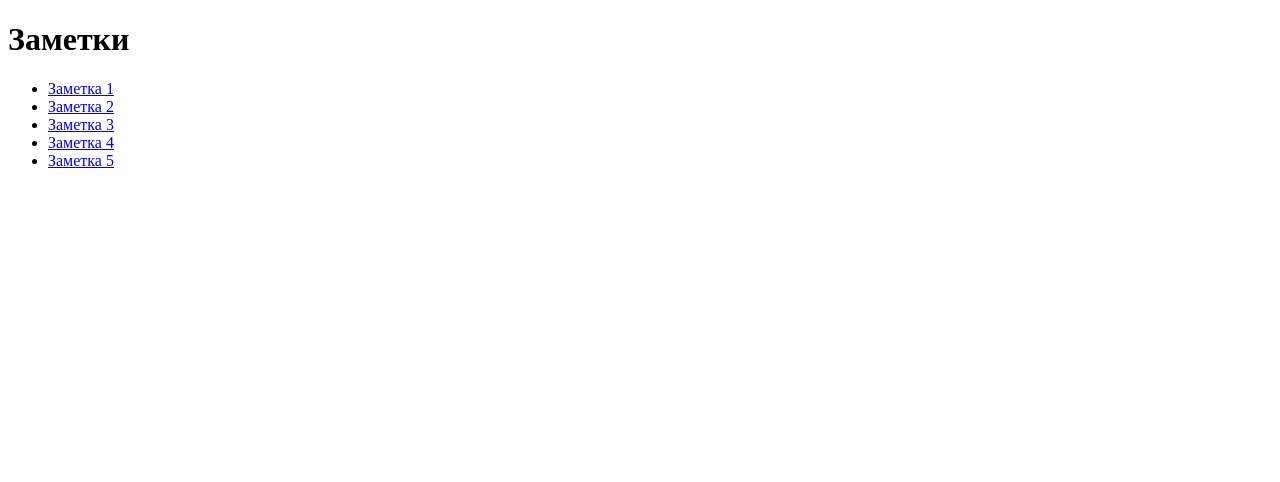
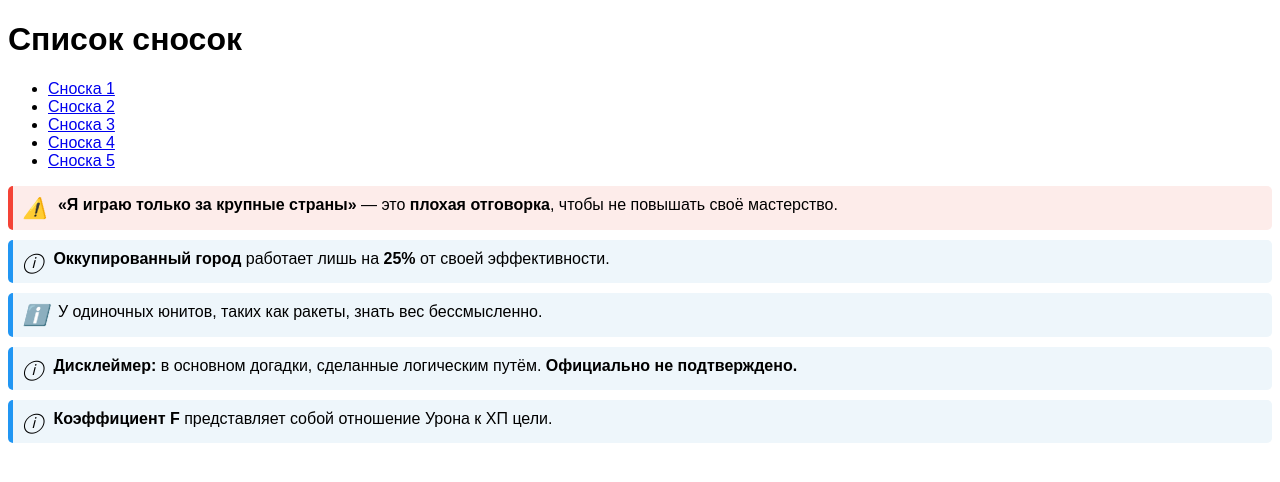
Before and after one commit to DenisBro227/ConWW3WikiSite_, a plain HTML site: page index.html in a window 1280 px wide. Drawn offline with Linux system fonts and the light colour scheme.

Commit message:
Update index.html

```diff
--- a/index.html
+++ b/index.html
@@ -1,17 +1,81 @@
 <!DOCTYPE html>
-<html>
-  <head>
+<html lang="ru">
+<head>
     <meta charset="UTF-8">
-    <title>Notes Index</title>
-  </head>
-  <body>
-    <h1>Заметки</h1>
+    <meta name="viewport" content="width=device-width, initial-scale=1.0">
+    <title>Notes</title>
+    <style>
+        body {
+            font-family: Arial, sans-serif;
+        }
+        .note {
+            display: flex;
+            align-items: flex-start;
+            padding: 10px;
+            border-radius: 5px;
+            margin: 10px 0;
+        }
+        .note i {
+            font-size: 20px;
+            margin-right: 10px;
+        }
+        .note .content {
+            max-width: 100%;
+        }
+        .note.warning {
+            background-color: #fdecea;
+            border-left: 5px solid #f44336;
+        }
+        .note.info {
+            background-color: #eef6fb;
+            border-left: 5px solid #2196f3;
+        }
+    </style>
+</head>
+<body>
+    <h1>Список сносок</h1>
     <ul>
-      <li><a href="notes1.html">Заметка 1</a></li>
-      <li><a href="notes2.html">Заметка 2</a></li>
-      <li><a href="notes3.html">Заметка 3</a></li>
-      <li><a href="notes4.html">Заметка 4</a></li>
-      <li><a href="notes5.html">Заметка 5</a></li>
+        <li><a href="#note1">Сноска 1</a></li>
+        <li><a href="#note2">Сноска 2</a></li>
+        <li><a href="#note3">Сноска 3</a></li>
+        <li><a href="#note4">Сноска 4</a></li>
+        <li><a href="#note5">Сноска 5</a></li>
     </ul>
-  </body>
+
+    <div id="note1" class="note warning">
+        <i>⚠️</i>
+        <div class="content">
+            <strong>«Я играю только за крупные страны»</strong> — это <strong>плохая отговорка</strong>, чтобы не повышать своё мастерство.
+        </div>
+    </div>
+
+    <div id="note2" class="note info">
+        <i>ⓘ</i>
+        <div class="content">
+            <strong>Оккупированный город</strong> работает лишь на <strong>25%</strong> от своей эффективности.
+        </div>
+    </div>
+
+    <div id="note3" class="note info">
+        <i>ℹ️</i>
+        <div class="content">
+            У одиночных юнитов, таких как ракеты, знать вес бессмысленно.
+        </div>
+    </div>
+
+    <div id="note4" class="note info">
+        <i>ⓘ</i>
+        <div class="content">
+            <strong>Дисклеймер:</strong> в основном догадки, сделанные логическим путём. <strong>Официально не подтверждено.</strong>
+        </div>
+    </div>
+
+    <div id="note5" class="note info">
+        <i>ⓘ</i>
+        <div class="content">
+            <strong>Коэффициент F</strong> представляет собой отношение Урона к ХП цели.
+        </div>
+    </div>
+
+</body>
 </html>
```
